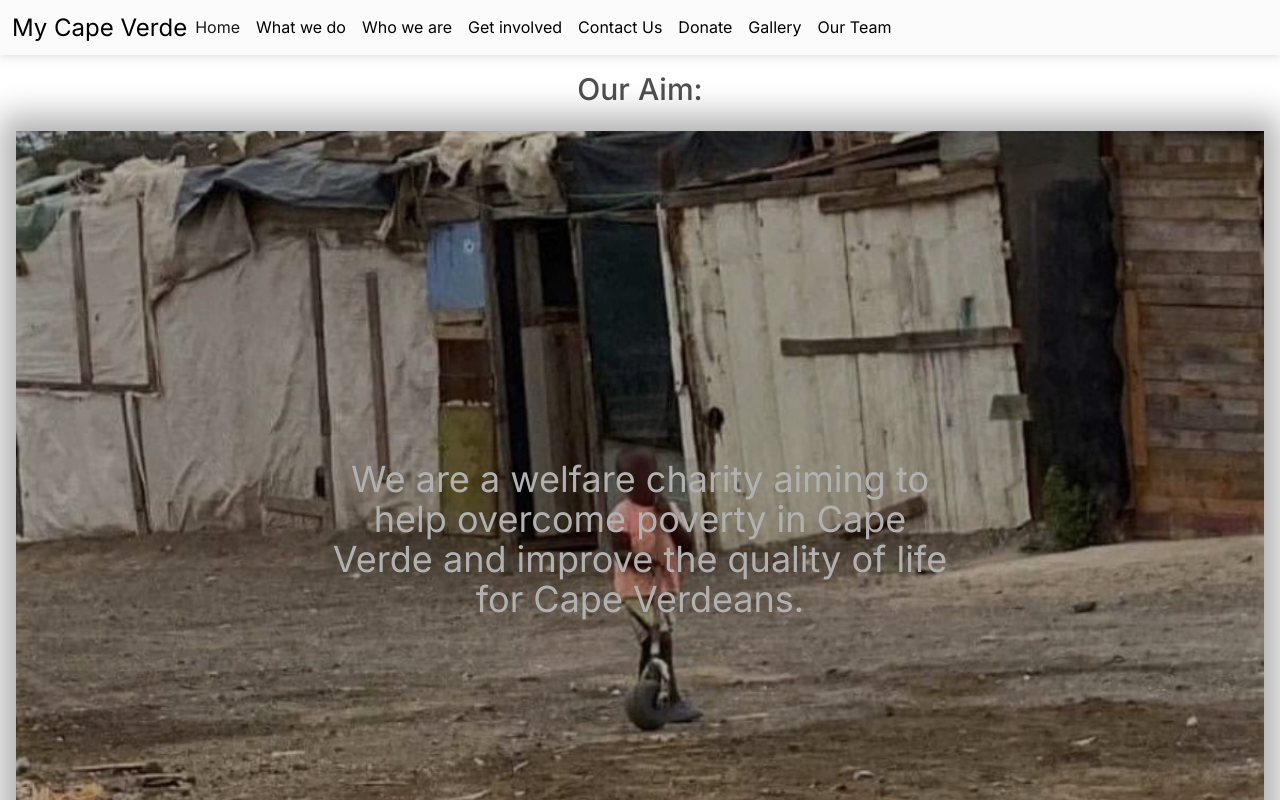
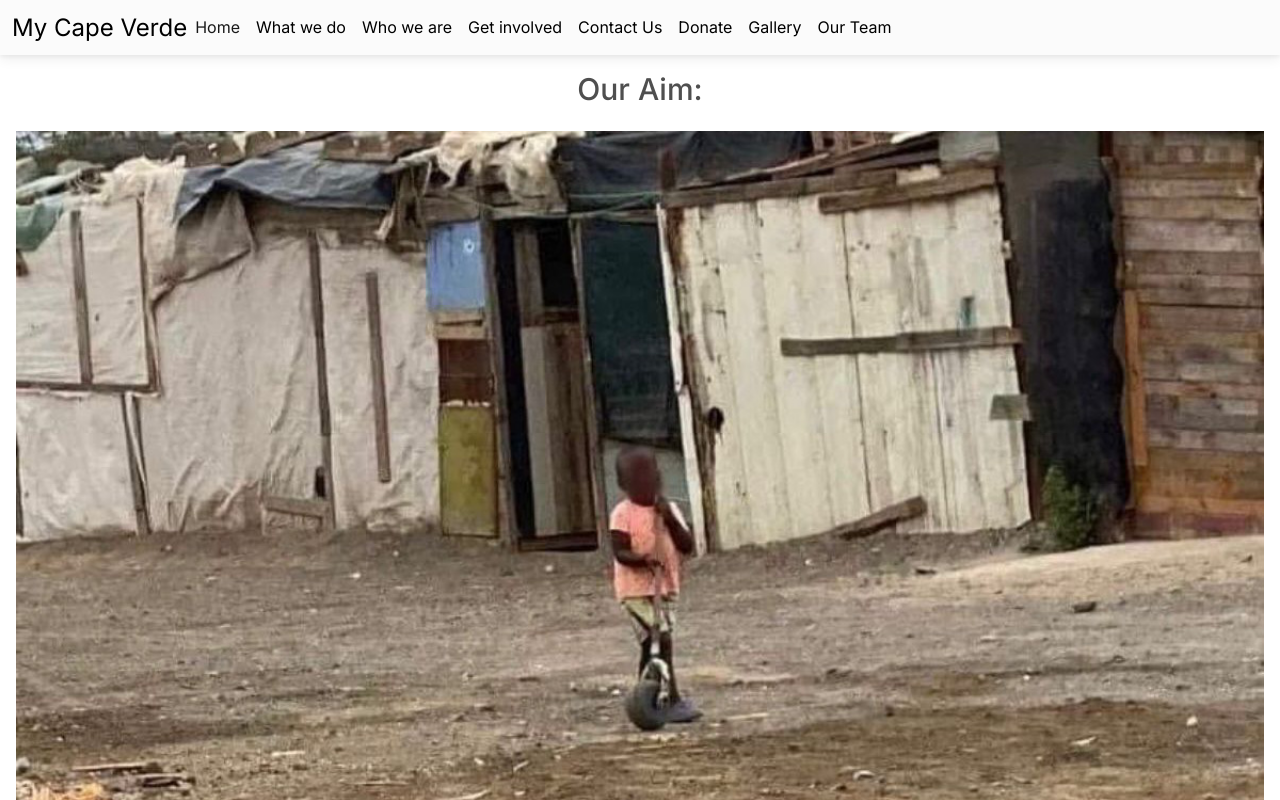
Before and after one commit to jacam666/capeverde, a Next.js app: page / in a window 1280 px wide. Shown: the top 800 px of the page. Built offline with nearby package versions, Linux system fonts and the light colour scheme.

Commit message:
removed text overlay from front page

```diff
--- a/src/app/ourTeam/page.tsx
+++ b/src/app/ourTeam/page.tsx
@@ -42,7 +42,7 @@ export default function Team() {
                                     className="w-full object-cover opacity-100"
                                     src={item.img}
                                 />
-                                <div className="text-center text-black text-3xl mt-3">{item.title}</div>
+                                <div className="text-center text-black text-3xl mt-3 ">{item.title}</div>
                             </div>
                         </CardBody>
                         {/* <CardFooter className="text-small justify-between">
--- a/src/app/page.tsx
+++ b/src/app/page.tsx
@@ -14,15 +14,9 @@ export default function Home() {
     <div className='bg-white relative' style={{ minHeight: '100vh' }}>
       <ResponsiveNavbar />
       <h1 className="text-3xl text-center mt-3">Our Aim:</h1>
-      <div className="relative" style={{ width: '100%' }}>
         <Image className="w-full px-3 py-3" src="/images/WhatsApp Image 2024-04-27 at 17.10_edited.jpg" alt="verde" width={1200} height={100} style={{ height: 'auto' }} />
-        <div className="absolute top-1/2 left-1/2 transform -translate-x-1/2 -translate-y-1/2 text-center" style={{ color: 'rgba(255, 255, 255, 0.9)' }}>
-          <p className="text-white text-md md:text-2xl lg:text-3xl xl:text-4xl max-w-6xl ">We are a welfare charity aiming to help overcome poverty in Cape Verde and improve the quality of life for Cape Verdeans.</p>
-        </div>
-        <div className="absolute top-0 left-0 w-full h-full bg-black opacity-30 blur-lg">
-
-        </div>
-
+        <div className="text-center">
+          <p>We are a welfare charity aiming to help overcome poverty in Cape Verde and improve the quality of life for Cape Verdeans.</p>
       </div>
       <div style={{ width: '100%' }}>
         <Image className="w-full px-3 py-3" src="/images/Whats App Image 2024-04-27 at 17.10_edited.jpg" alt="verde" width={1200} height={100} style={{ height: 'auto' }} />
```
